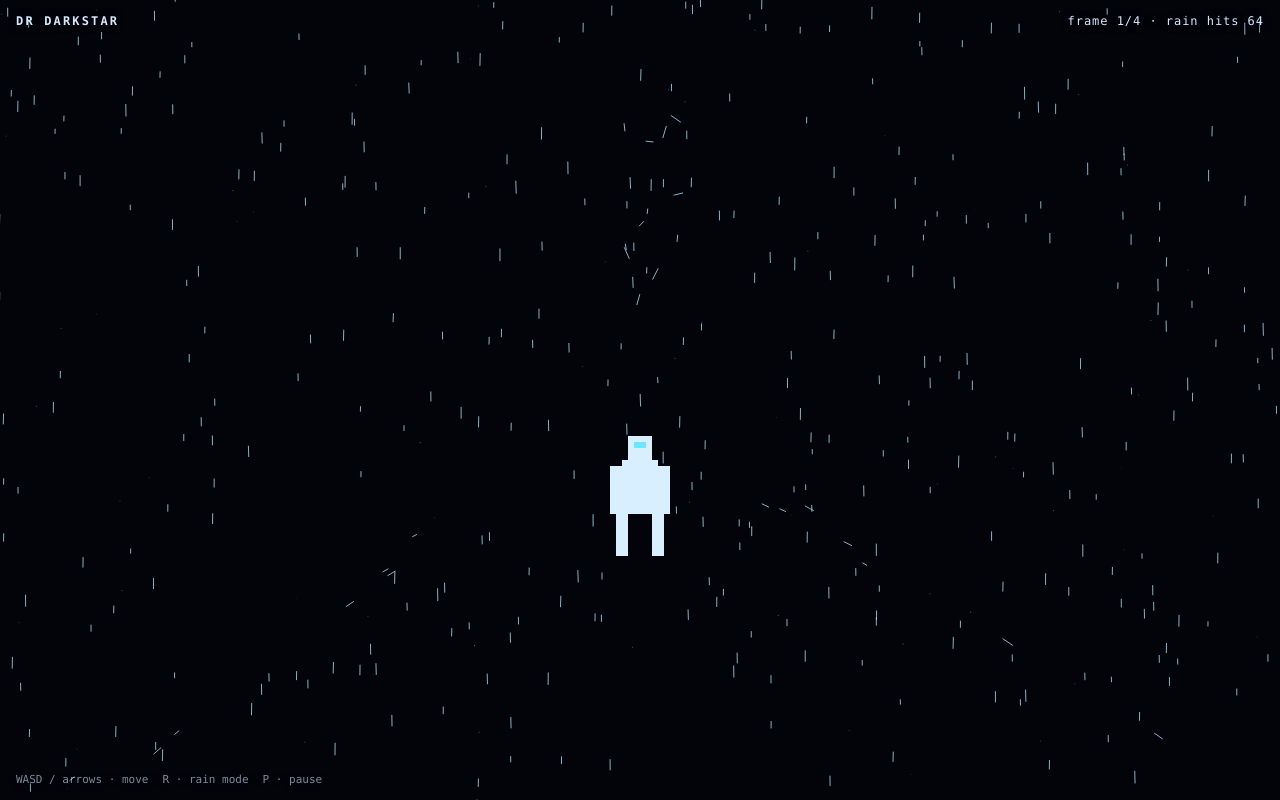
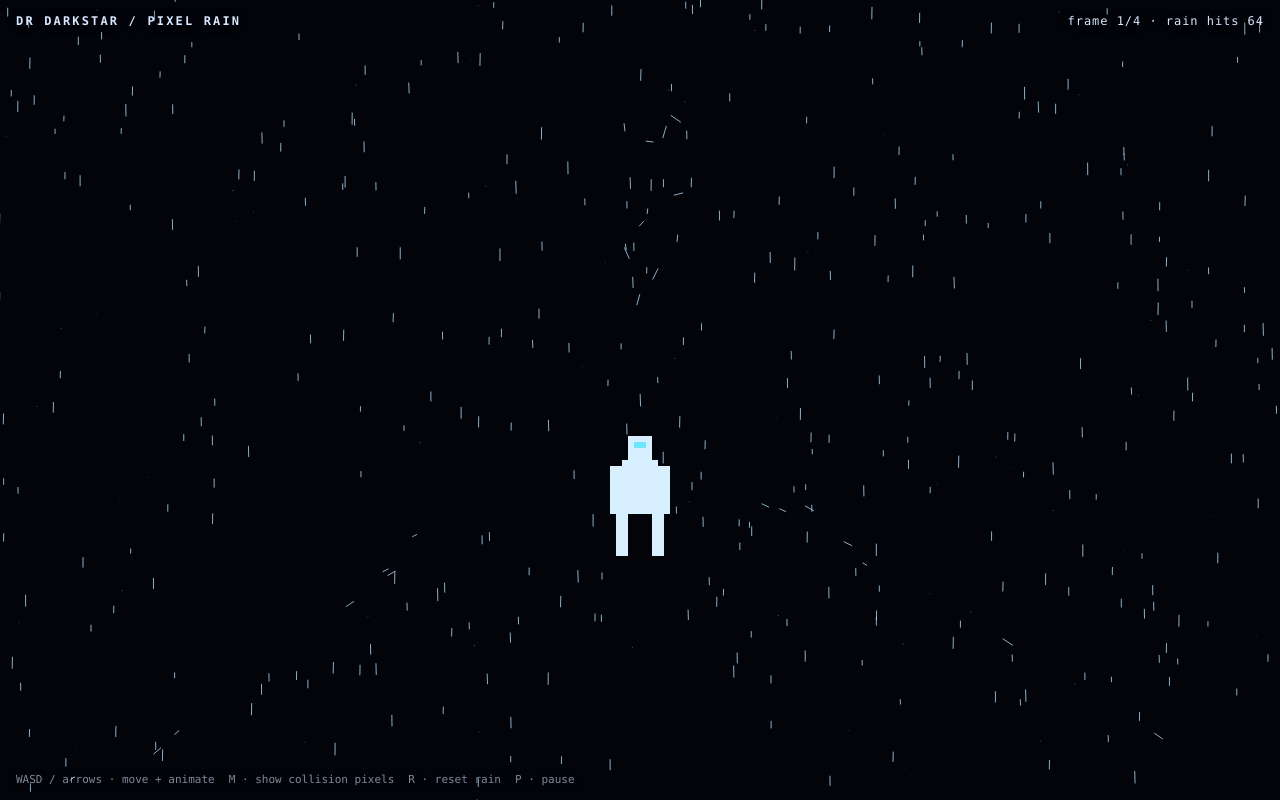
Before and after one commit to gatrivi/DrDarkstar, a plain HTML site: page index.html in a window 1280 px wide. Drawn offline with Linux system fonts and the light colour scheme.

Commit message:
update pixel rain controls

```diff
--- a/index.html
+++ b/index.html
@@ -3,20 +3,21 @@
 <head>
   <meta charset="UTF-8" />
   <meta name="viewport" content="width=device-width, initial-scale=1.0, viewport-fit=cover" />
-  <meta name="theme-color" content="#03040a" />
-  <title>Dr Darkstar</title>
+  <meta name="theme-color" content="#02040a" />
+  <title>Dr Darkstar — Pixel Rain</title>
   <link rel="stylesheet" href="./src/styles.css" />
 </head>
 <body>
   <main id="app">
-    <canvas id="game" aria-label="Dr Darkstar game canvas"></canvas>
+    <canvas id="game" aria-label="Dr Darkstar pixel rain experiment"></canvas>
     <section class="hud" aria-live="polite">
-      <div class="brand">DR DARKSTAR</div>
-      <div id="status">collect the signals</div>
+      <div class="brand">DR DARKSTAR / PIXEL RAIN</div>
+      <div id="status">loading collision mask…</div>
     </section>
     <section class="help">
-      <span>WASD / arrows · move</span>
-      <span>R · rain mode</span>
+      <span>WASD / arrows · move + animate</span>
+      <span>M · show collision pixels</span>
+      <span>R · reset rain</span>
       <span>P · pause</span>
     </section>
   </main>
```
